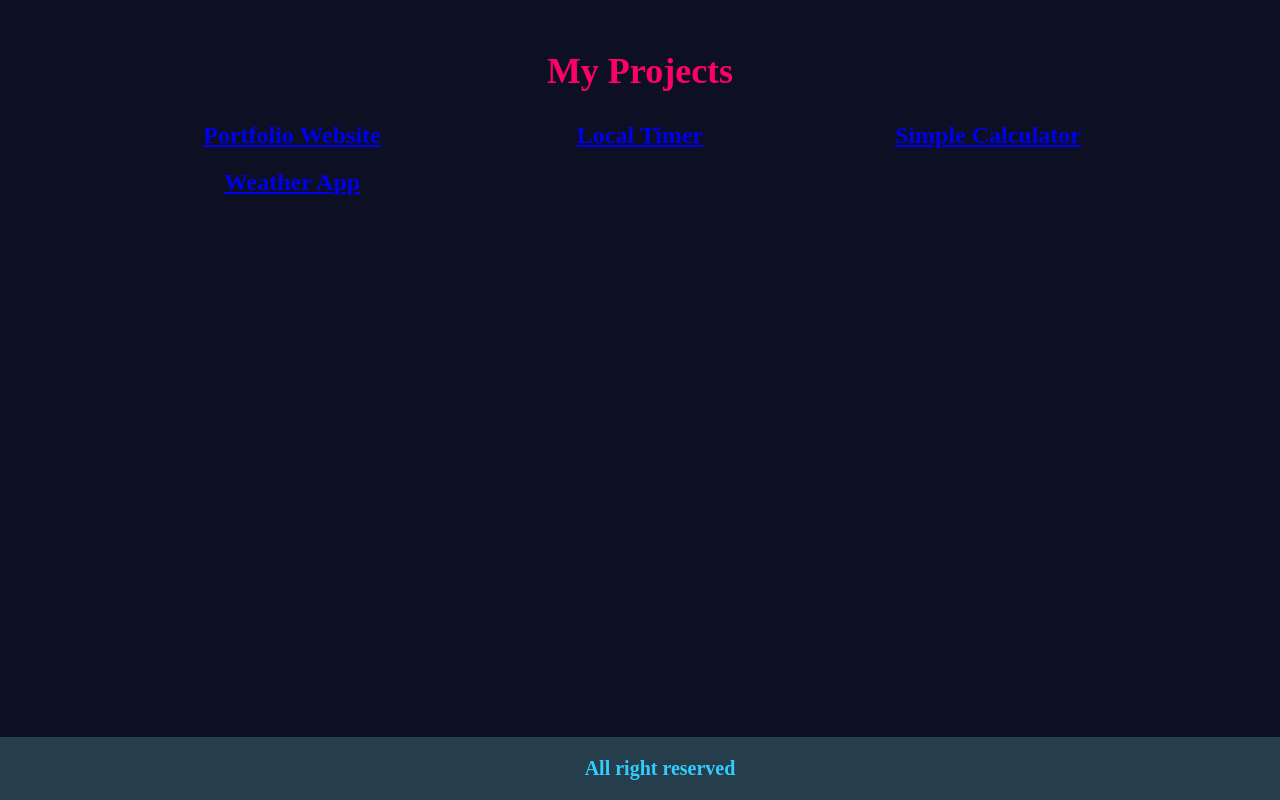
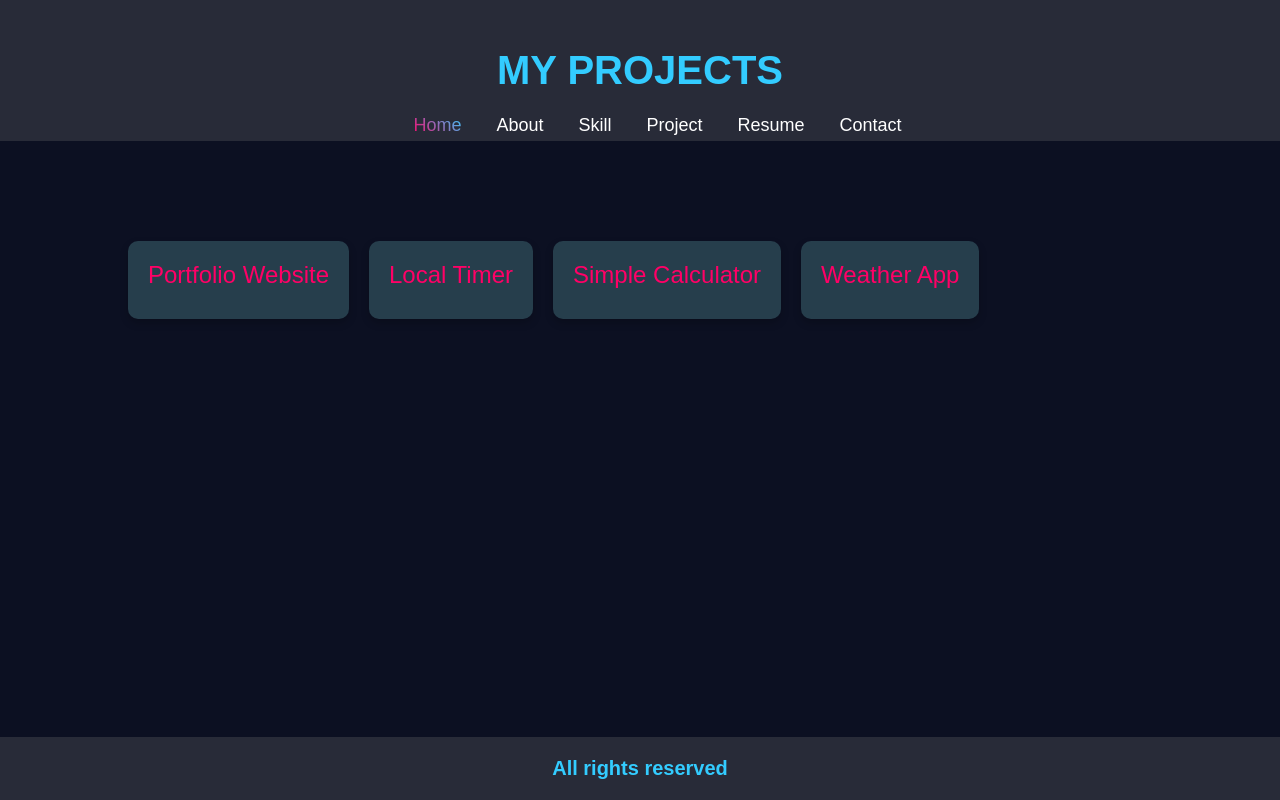
Before and after one commit to azurewithmahi/CODESOFT, a plain HTML site: page Portfolio/project.html in a window 1280 px wide. Drawn offline with Linux system fonts and the light colour scheme.

Commit message:
Update project.html

```diff
--- a/Portfolio/project.html
+++ b/Portfolio/project.html
@@ -4,97 +4,153 @@
     <meta charset="UTF-8">
     <title>My Projects</title>
     <style type="text/css">
-*{
-  margin:0;
-  padding:0;
+
+    * {
+    margin: 0;
+    padding: 0;
+    box-sizing: border-box;
+    font-family: sans-serif;
 }
 
 body {
-    background-color:#0c1022;
-    color:#fff;
+    background-color: #0c1022;
+    color: #fff;
+}
+
+.header {
+    padding: 48px;
+    text-align: center;
+    background-color: #282b38;
+    color: #3cf;
+    font-weight: bold;
+    font-size: 23px;
+}
+
+.head1 {
+    display: flex;
+    justify-content: center;
+    align-items: center;
+    background: transparent;
+    position: fixed;
+    top: 60px;
+    width: 100%;
+    padding: 45px 0;
+    z-index: 100;
+}
+
+.navbar {
+    display: flex;
+    justify-content: center;
+    padding-top: 10px;
+}
+
+.navbar a {
+    text-decoration: none;
+    color: #fff;
+    font-weight: 500;
+    font-size: 18px;
+    margin-left: 35px;
+}
+
+.navbar a.active {
+    background: linear-gradient(45deg, #f06, #3cf);
+    -webkit-text-fill-color: transparent;
+    -webkit-background-clip: text;
+}
+
+.navbar a:hover {
+    background: linear-gradient(45deg, #f06, #3cf);
+    -webkit-text-fill-color: transparent;
+    -webkit-background-clip: text;
+}
+
+.header h1 {
+    margin-top: 0;
+    color: #3cf;
+    font-size: 40px;
 }
 
 .projects-sec {
-     padding:50px 10%;
-     text-align:center;
-}
-
- .projects-sec h1 {
-     color:#f06;
-     font-size:36px;
-     margin-bottom:30px;
+    padding: 50px 10%;
 }
 
 .projects-cont {
-     display:grid;
+    display: flex;
     grid-template-columns: repeat(auto-fit, minmax(300px, 1fr));
-     gap:20px;
+    gap: 20px;
+    margin-top: 50px;
 }
 
 .proj-card {
-      background-color:#263e4c;
-      padding:20px;
-      border-radius:10px;
-      transition:transform 0.3s ease;
+    background-color: #263e4c;
+    padding: 20px;
+    border-radius: 10px;
+    transition: transform 0.3s ease;
+    box-shadow: 0 4px 8px rgba(0, 0, 0, 0.2);
 }
 
 .proj-card:hover {
-      transform:translateY(-10px);
+    transform: translateY(-10px);
 }
 
 .proj-card h2 {
-       font-size:24px;
-       margin-bottom:10px;
-       color:#3cf;
+    font-size: 24px;
+    margin-bottom: 10px;
 }
 
 .proj-card a {
-      display:inline-block;
-      margin-top:10px;
-      padding:10px 20px;
-      background-color:#f06;
-      color:#fff;
-      text-decoration:none;
-      border-radius:5px;
-      transition:background-color 0.3s ease;
+    text-decoration: none;
+    color: #fff;
+    font-weight: 500;
+    color: #f06;
 }
 
- .proj-card a:hover {
-      background-color:#3cf;
+footer {
+    width: 100%;
+    text-align: center;
+    background-color:#282b38;
+    position: fixed;
+    bottom: 0;
+    left: 0;
+    z-index: 100;
+    color: #3cf;
+    font-size: 20px;
+    padding: 20px;
 }
- footer{
-    width:100%;
-    text-align:center;
-	background-color:#263E4C;
-	position:fixed;
-	bottom:0;
-	left:0;
-	z-index:100;
-	align-content:center;
-	color:#3cf;
-	font-size:20px;
-    padding:20px;
-}
+
+
     </style>
 </head>
 <body>
+    <div class="header">
+        <h1>MY PROJECTS</h1>
+    </div>
+    <header class="head1">
+        <nav class="navbar">
+            <a href="index.html" class="active">Home</a>
+            <a href="aboutme.html">About</a>
+            <a href="Skill.html">Skill</a>
+            <a href="project.html">Project</a>
+            <a href="My Resume.pdf">Resume</a>
+            <a href="contact_me.html">Contact</a>
+        </nav>
+    </header>
     <section class="projects-sec">
-        <h1>My Projects</h1>
         <div class="projects-cont">
-            <div class="project-card">
+            <div class="proj-card">
                 <h2><a href="index.html" target="_blank">Portfolio Website</a></h2>
             </div>
-            <div class="project-card">
+            <div class="proj-card">
                 <h2><a href="local Time_project.html" target="_blank">Local Timer</a></h2>
             </div>
-            <div class="project-card">
+            <div class="proj-card">
                 <h2><a href="calcy.html" target="_blank">Simple Calculator</a></h2>
             </div>
-            <div class="project-card">
+            <div class="proj-card">
                 <h2><a href="Weather-project.html" target="_blank">Weather App</a></h2>
             </div>
         </div>
     </section>
-	<footer><b>All right reserved</b></footer>
+    <footer><b>All rights reserved</b></footer>
 </body>
 </html>
```
Lines whose indentation alone changed are shown as unchanged.
